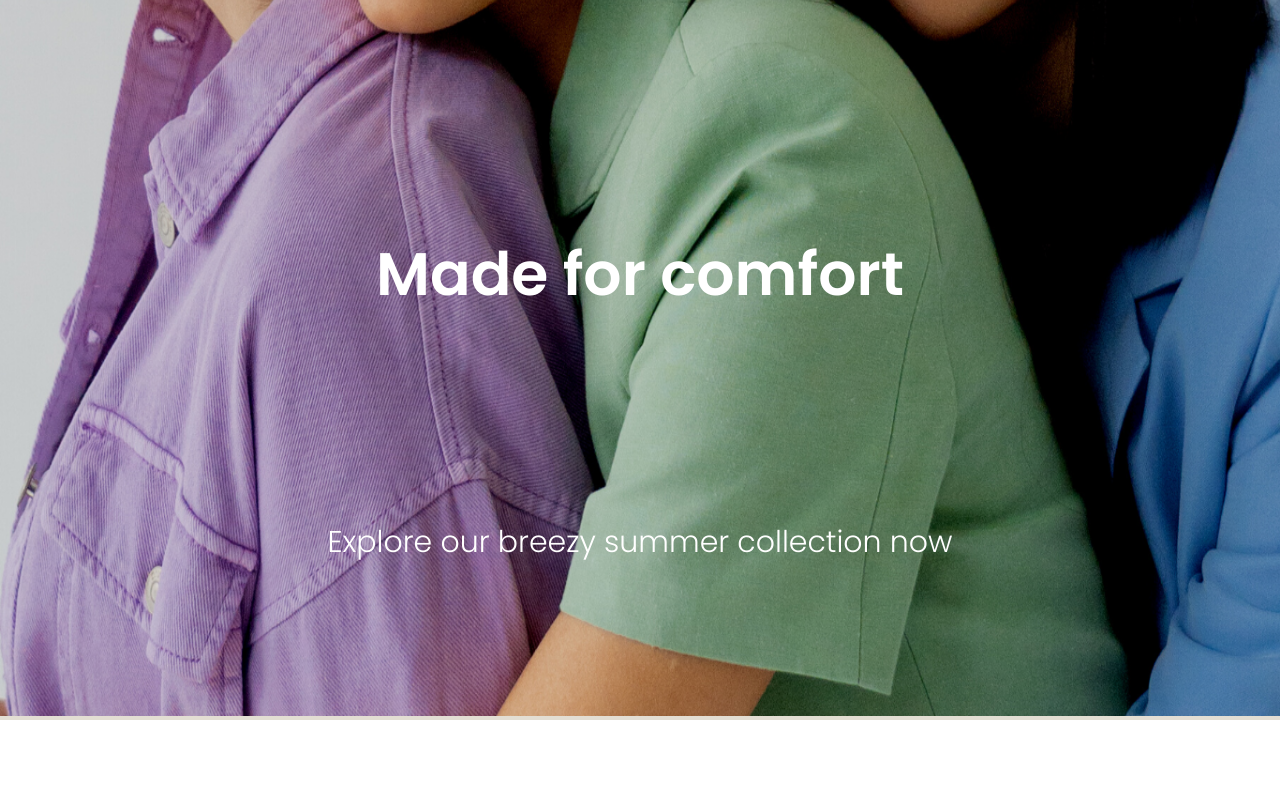
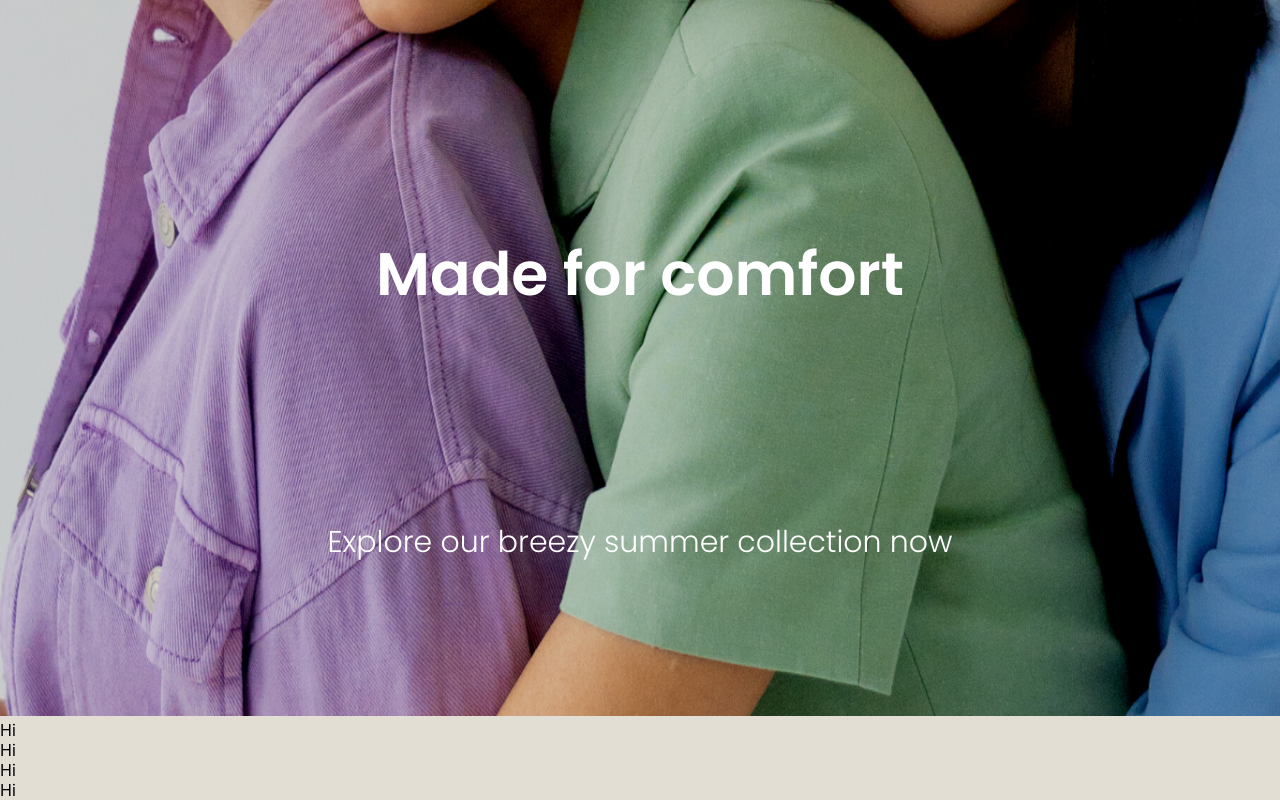
Before and after one commit to IrynaTemchuk/Shopping-Website-React, a React (Create React App) app: page / in a window 1280 px wide. Shown: the part 227-1027 px from the top of the page. Before the commit the page ends 947 px from the top, so only its background shows below. Built offline with nearby package versions, Linux system fonts and the light colour scheme.

Commit message:
Add all main page chapters

```diff
--- a/src/App.js
+++ b/src/App.js
@@ -1,6 +1,10 @@
 import './App.css';
 import Header from './components/Header/Header';
 import Hero from './components/Hero/Hero';
+import Home from './components/Home/Home';
+import Kids from './components/Kids/Kids';
+import Men from './components/Men/Men';
+import Women from './components/Women/Women';
 
 
 function App() {
@@ -8,6 +12,10 @@ function App() {
     <div className="App">
       <Header />
       <Hero />
+      <Women />
+      <Men />
+      <Kids />
+      <Home />
     </div>
   );
 }
--- /dev/null
+++ b/src/components/Home/Home.jsx
@@ -0,0 +1,12 @@
+import React from "react";
+import "./Home.css";
+
+const Home = () => {
+
+    return (
+        <div>Hi</div>
+
+    );
+};
+
+export default Home;
--- /dev/null
+++ b/src/components/Kids/Kids.jsx
@@ -0,0 +1,12 @@
+import React from "react";
+import "./Kids.css";
+
+const Kids = () => {
+
+    return (
+        <div>Hi</div>
+
+    );
+};
+
+export default Kids;
--- /dev/null
+++ b/src/components/Men/Men.jsx
@@ -0,0 +1,12 @@
+import React from "react";
+import "./Men.css";
+
+const Men = () => {
+
+    return (
+        <div>Hi</div>
+
+    );
+};
+
+export default Men;
--- /dev/null
+++ b/src/components/Women/Women.jsx
@@ -0,0 +1,12 @@
+import React from "react";
+import "./Women.css";
+
+const Women = () => {
+
+    return (
+        <div>Hi</div>
+
+    );
+};
+
+export default Women;
```
Also changed, not shown: src/components/Home/Home.css (added), src/components/Kids/Kids.css (added), src/components/Men/Men.css (added), src/components/Women/Women.css (added).
